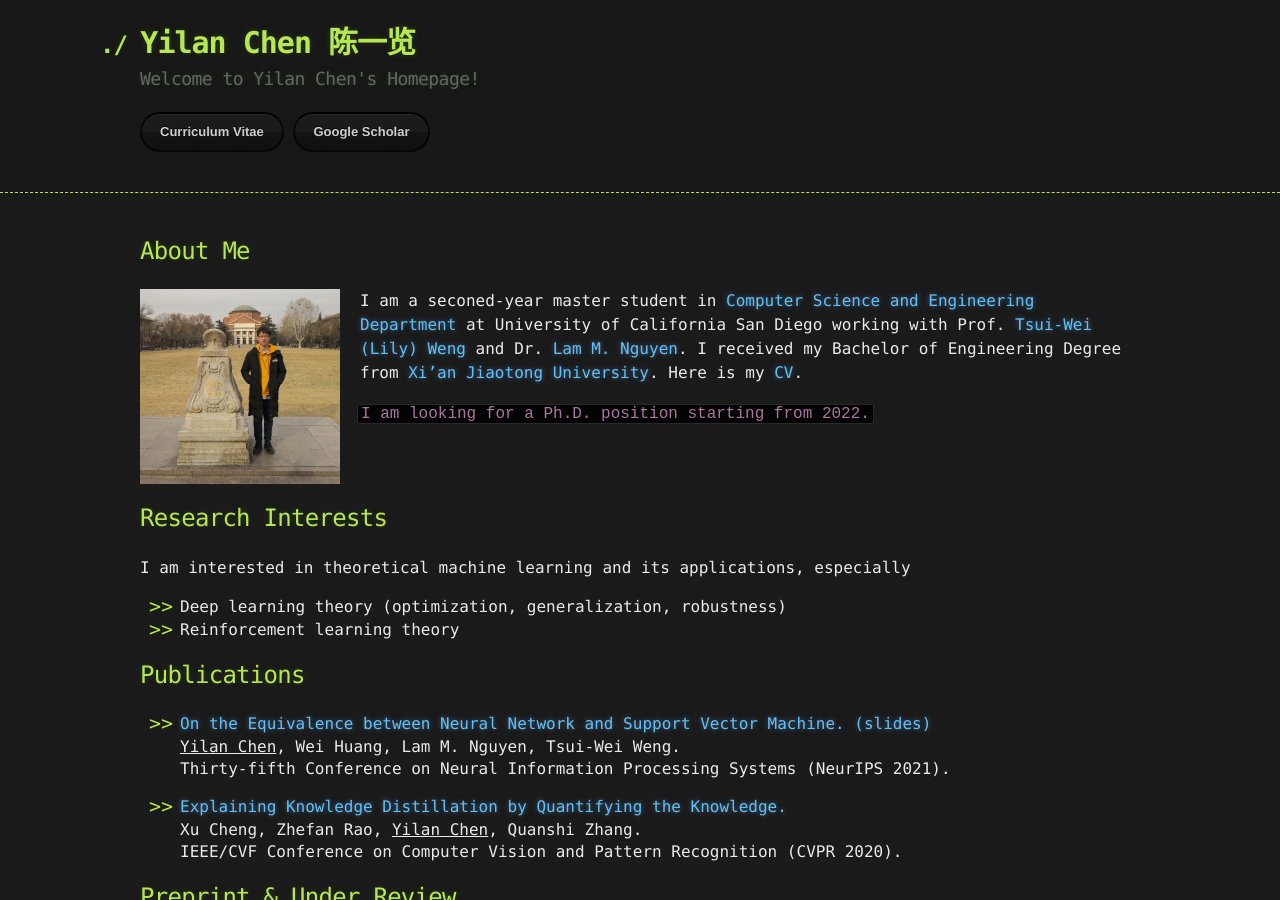
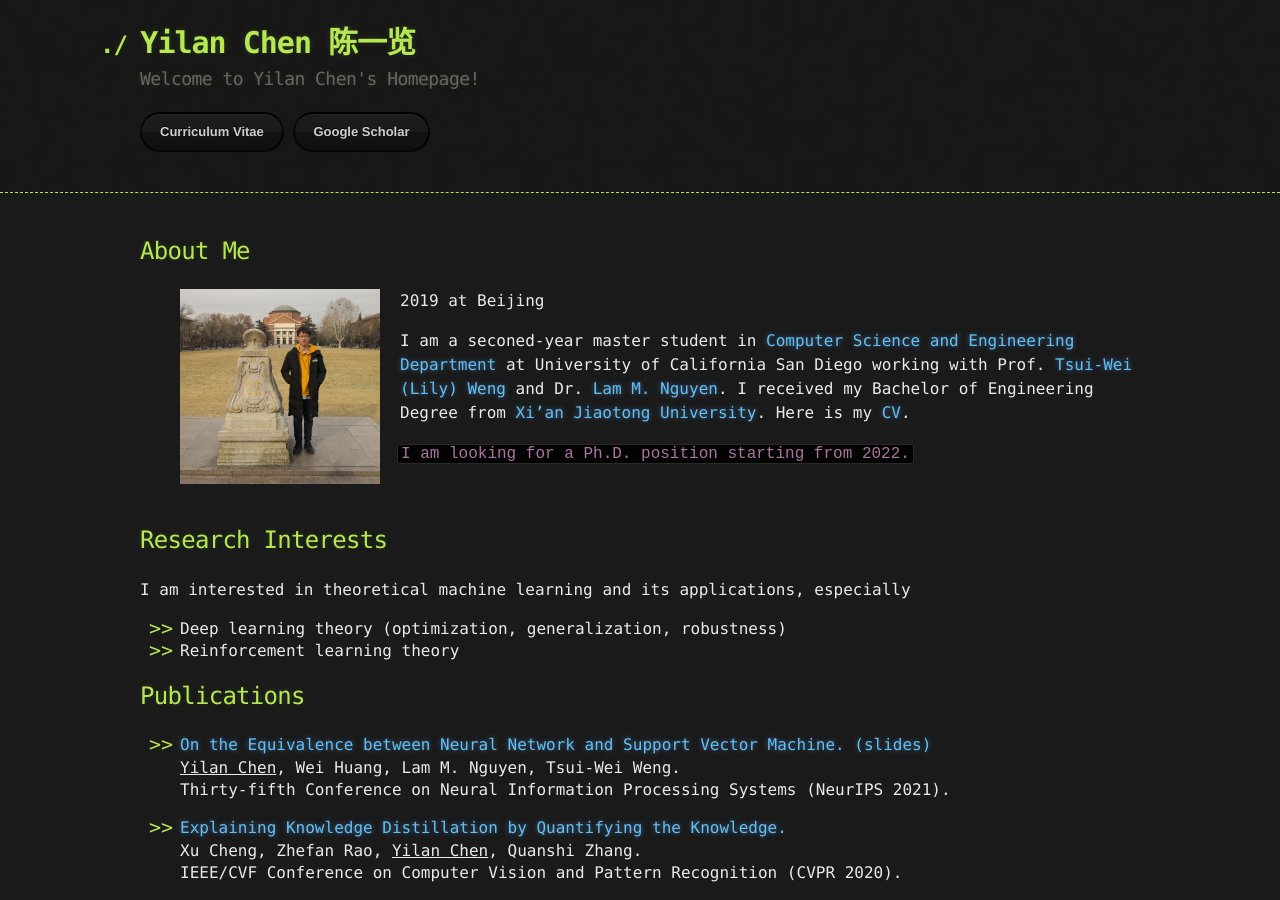
Before and after one commit to yilanchen6/yilanchen6.github.io, a Jekyll site: the page built from index.md, in a window 1280 px wide and 900 px high. Built offline with Jekyll 4.4.1, drawn with Linux system fonts in a browser that asks for light colours; our own code applies the rules of GitHub Pages for plain Markdown files.

Commit message:
Update index.md

```diff
--- a/index.md
+++ b/index.md
@@ -1,6 +1,11 @@
 ## About Me
 
-<img src="/images/chenyilan.jpg" align="left" width="200px" style="margin-right:20px" alt="Yilan's picture"/>
+
+<figure>
+  <img src="/images/chenyilan.jpg" align="left" width="200px" style="margin-right:20px" alt="Yilan's picture"/>
+  <figcaption>2019 at Beijing</figcaption>
+</figure>
+<!-- <img src="/images/chenyilan.jpg" align="left" width="200px" style="margin-right:20px" alt="Yilan's picture"/> -->
 I am a seconed-year master student in [Computer Science and Engineering Department](https://cse.ucsd.edu/) at University of California San Diego working with Prof. [Tsui-Wei (Lily) Weng](https://lilyweng.github.io/) and Dr. [Lam M. Nguyen](https://lamnguyen-mltd.github.io/).
 <!-- Before that, I spent some time as a research intern at [University of Technology Sydney](https://www.uts.edu.au/), advised by Prof. [Richard Xu](https://www.uts.edu.au/staff/yida.xu) and [Shanghai Jiao Tong University](http://en.sjtu.edu.cn/), advised by Prof. [Quanshi Zhang](http://qszhang.com/).  -->
 I received my Bachelor of Engineering Degree from [Xi'an Jiaotong University](http://en.xjtu.edu.cn/).
```
